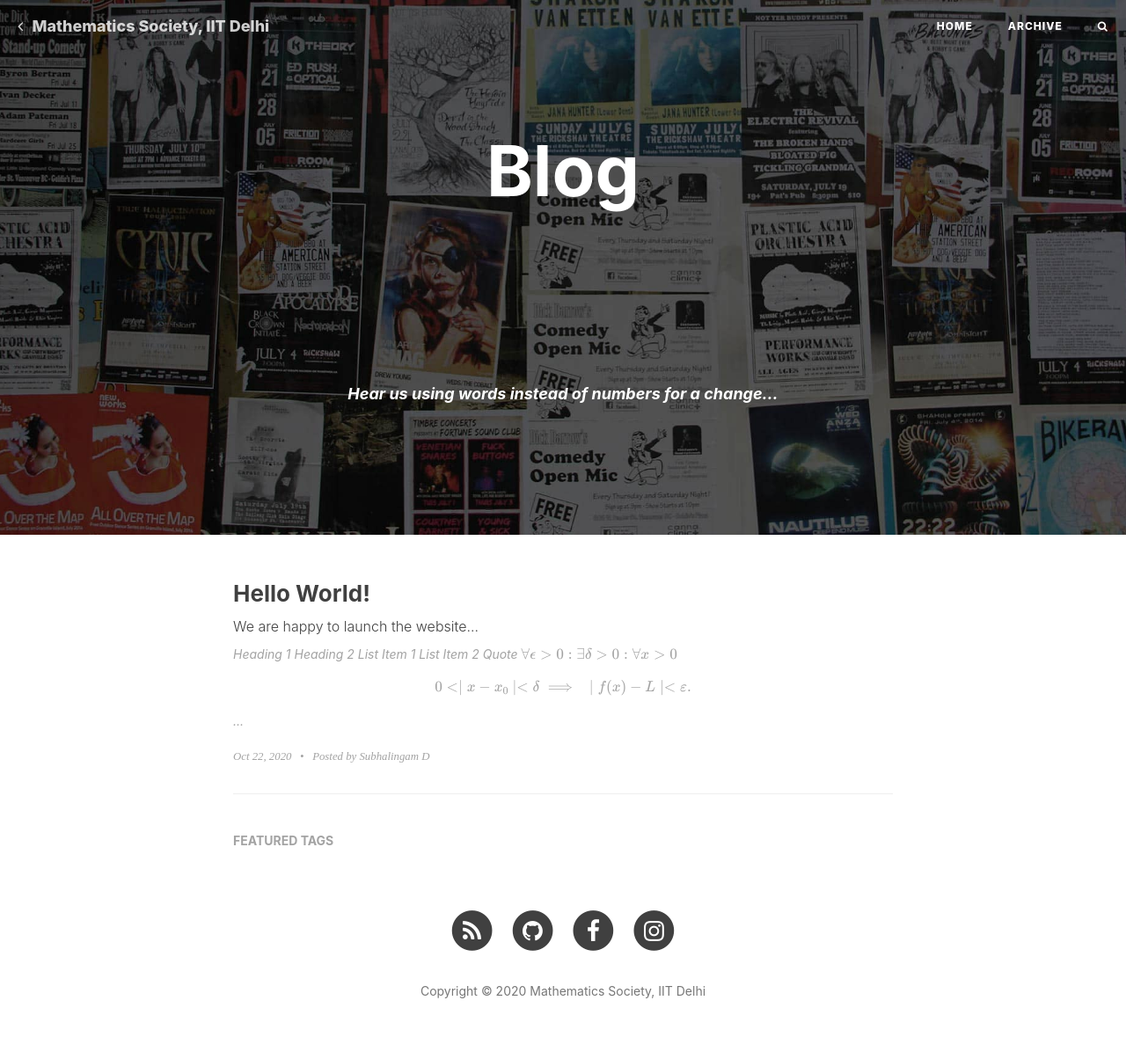
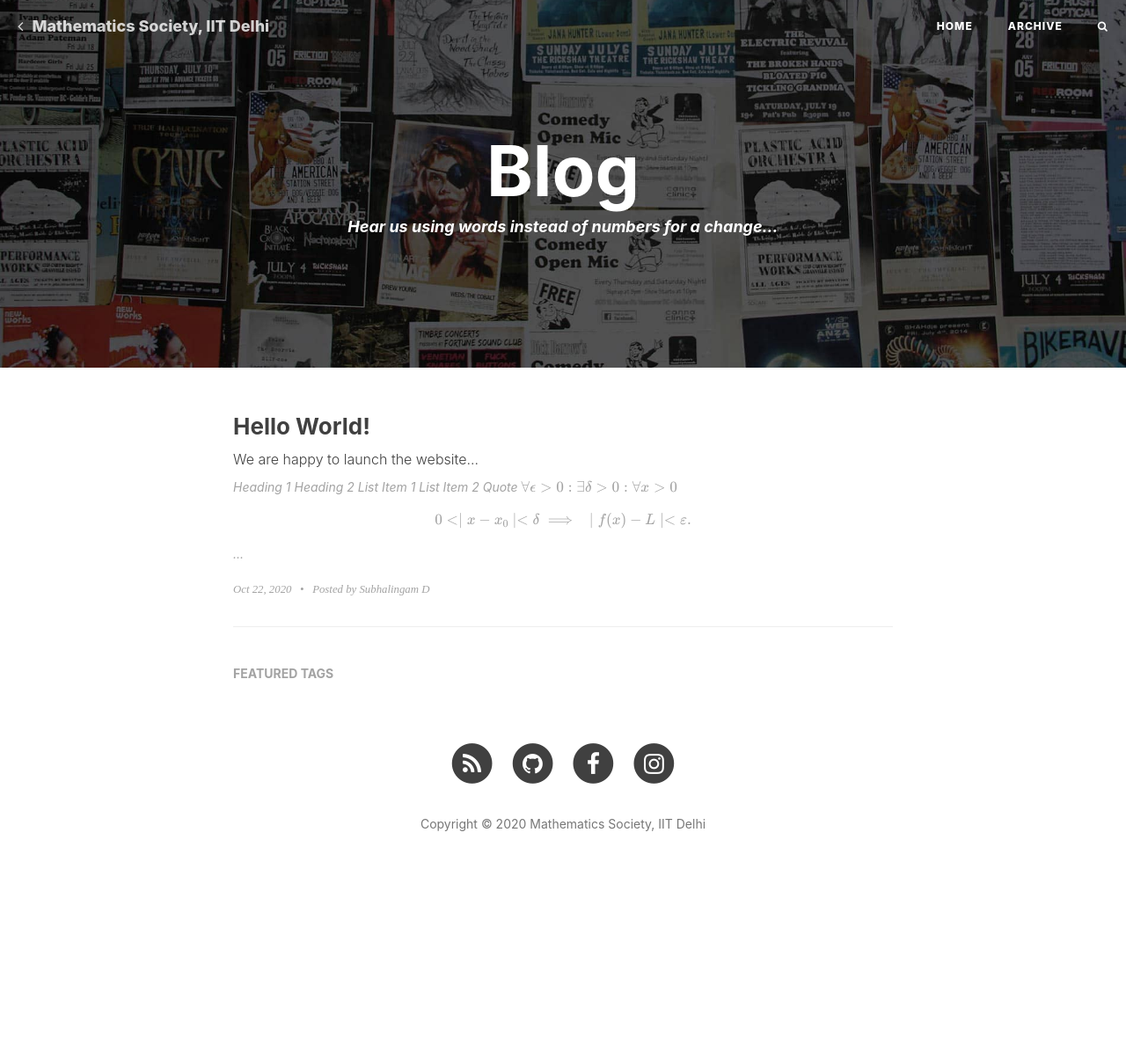
Before and after one commit to mathsociitd/blog, a Jekyll site: the page built from index.html, in a window 1280 px wide. Shown: the whole page at 88% size. Built offline with Jekyll 4.4.1, drawn with Linux system fonts in a browser that asks for light colours; nearby versions of some CDN libraries; formulas are drawn with MathJax 3; the list of posts is cut into pages by our own code; comment, search, counter and statistics services are not loaded; after the commit the page ends 1014 px from its top, so only the background shows below that.

Commit message:
Update index.html

```diff
--- a/index.html
+++ b/index.html
@@ -1,7 +1,7 @@
 ---
 title: Blog
 layout: page
-description: "<div style='margin-top: 200px;'><b><i>Hear us using words instead of numbers for a change...</i></b></div>"
+description: "<b><i>Hear us using words instead of numbers for a change...</i></b>"
 ---
 
 {% for post in paginator.posts %}
```
